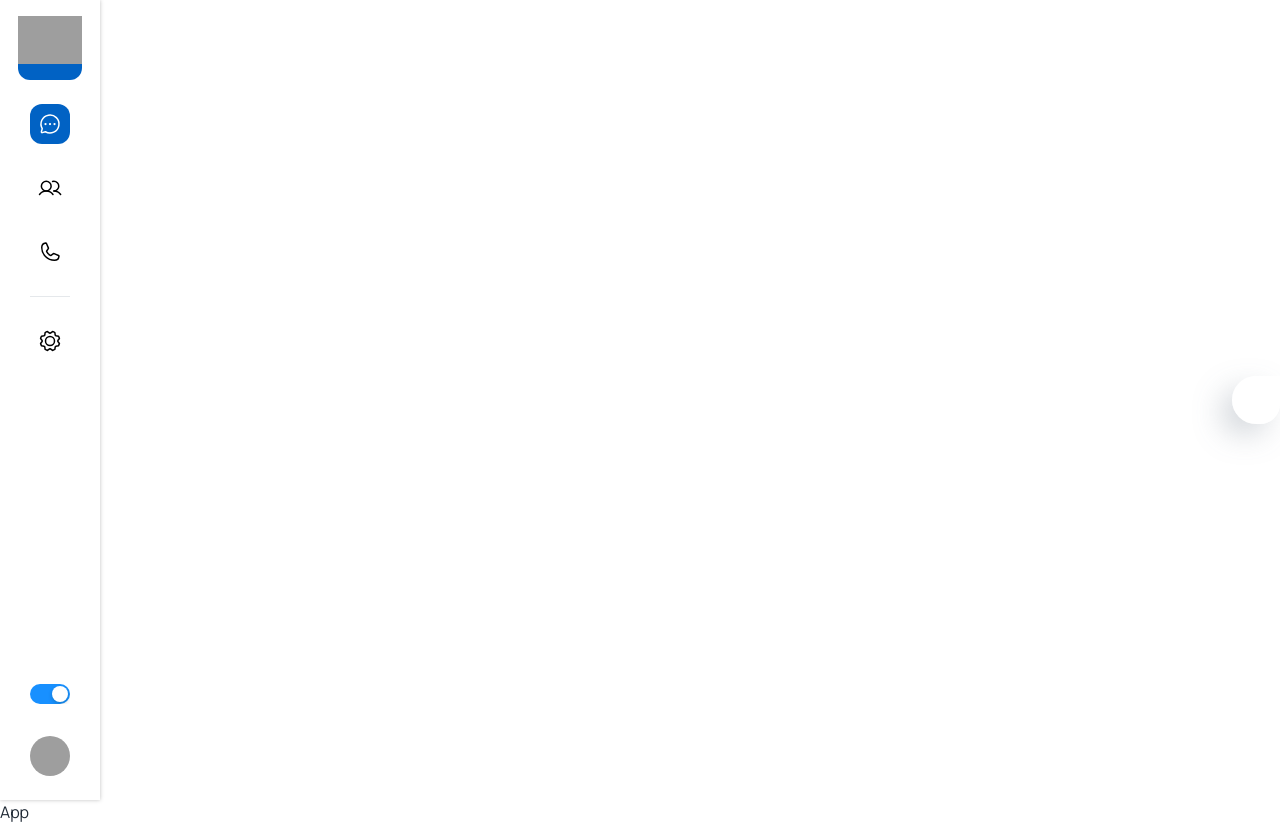
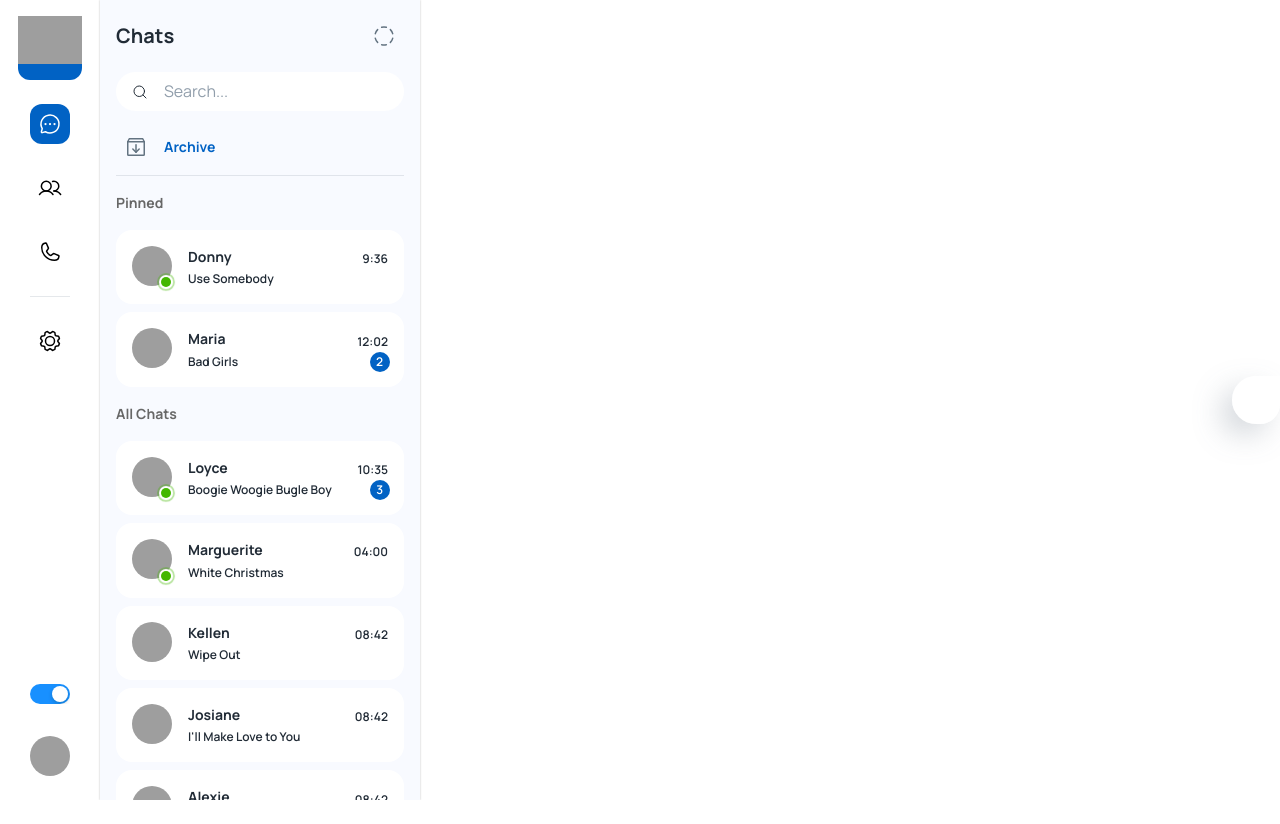
Before and after one commit to Selva-Ganesh-M/Chat_App_Client, a React (Create React App) app: page /app in a window 1280 px wide. After the commit the page ends 800 px from the top, so only its background shows below. Built offline with nearby package versions, Linux system fonts and the light colour scheme; grey boxes are pictures that could not be loaded; some icons are missing.

Commit message:
complete chats section UI

```diff
--- a/public/index.html
+++ b/public/index.html
@@ -21,17 +21,38 @@
       href="https://fonts.googleapis.com/css2?family=Manrope:wght@200;300;400;500;600;700;800&display=swap"
       rel="stylesheet"
     />
-    <!--
-      Notice the use of %PUBLIC_URL% in the tags above.
-      It will be replaced with the URL of the `public` folder during the build.
-      Only files inside the `public` folder can be referenced from the HTML.
 
-      Unlike "/favicon.ico" or "favicon.ico", "%PUBLIC_URL%/favicon.ico" will
-      work correctly both with client-side routing and a non-root public URL.
-      Learn how to configure a non-root public URL by running `npm run build`.
-    -->
+    <!-- title -->
     <title>Chat App</title>
+
+
+    <style>
+      ::-webkit-scrollbar {
+  width: 5px;
+  display: none;
+}
+
+/* Track */
+::-webkit-scrollbar-track {
+  box-shadow: inset 0 0 5px #999;
+  border-radius: 10px;
+}
+
+/* Handle */
+::-webkit-scrollbar-thumb {
+  background: rgba(0,0,0,0.2);
+  border-radius: 10px;
+}
+
+/* Handle on hover */
+::-webkit-scrollbar-thumb:hover {
+  background: #555;
+}
+    </style>
+
   </head>
+
+  <!-- body -->
   <body>
     <noscript>You need to enable JavaScript to run this app.</noscript>
     <div id="root"></div>
--- a/src/layouts/dashboard/index.js
+++ b/src/layouts/dashboard/index.js
@@ -84,6 +84,8 @@ const DashboardLayout = () => {
 
   return (
     <>
+
+      <Stack direction={"row"}>
         {/* left side bar - wrapper */}
         <Box
           padding={2}
@@ -169,6 +171,7 @@ const DashboardLayout = () => {
         {/* '''''''''''''''''''''''''''''''''''''''''''''''''''''' */}
         {/* Outlet */}
         <Outlet />
+      </Stack>
     </>
   );
 };
--- /dev/null
+++ b/src/pages/dashboard/Chats.js
@@ -0,0 +1,224 @@
+import { Box, IconButton, Stack, Typography, InputBase, Button, Divider, Avatar, Badge } from '@mui/material'
+import { ArchiveBox, CircleDashed, MagnifyingGlass } from 'phosphor-react'
+import React from 'react'
+import { styled, alpha, useTheme } from "@mui/material/styles";
+import { ChatList } from '../../data';
+import { SimpleBarStyle } from '../../components/Scrollbar';
+
+// sub-components
+
+const StyledBadge = styled(Badge)(({ theme }) => ({
+    '& .MuiBadge-badge': {
+        backgroundColor: '#44b700',
+        color: '#44b700',
+        boxShadow: `0 0 0 2px ${theme.palette.background.paper}`,
+        '&::after': {
+            position: 'absolute',
+            top: 0,
+            left: 0,
+            width: '100%',
+            height: '100%',
+            borderRadius: '50%',
+            animation: 'ripple 1.2s infinite ease-in-out',
+            border: '1px solid currentColor',
+            content: '""',
+        },
+    },
+    '@keyframes ripple': {
+        '0%': {
+            transform: 'scale(.8)',
+            opacity: 1,
+        },
+        '100%': {
+            transform: 'scale(2.4)',
+            opacity: 0,
+        },
+    },
+}));
+
+const ChatElement = ({ name, id, img, msg, time, unread, online }) => {
+    const theme = useTheme();
+    return (
+        <Box sx={{
+            width: "100%",
+            backgroundColor: theme.palette.mode === "light" ? "#fff" : theme.palette.background.default,
+            padding: 2,
+            borderRadius: 2
+        }}>
+            {/* chat container */}
+            <Stack
+                direction={"row"}
+                sx={{ height: "100%", width: "100%" }}
+                alignItems={"center"}
+                justifyContent={"space-between"}
+                spacing={2}
+            >
+                {/* group - profile + chat */}
+                <Stack direction="row" gap={2}>
+                    {/* section - profile image */}
+                    {
+                        // condition: user online? show active badge
+                        online ? (
+                            <StyledBadge
+                                overlap="circular"
+                                anchorOrigin={{ vertical: 'bottom', horizontal: 'right' }}
+                                variant="dot"
+                            >
+                                <Avatar src={img} />
+                            </StyledBadge>
+                        ) : (
+                            <Avatar src={img} />
+                        )
+                    }
+
+                    {/* section - chat */}
+                    <Stack spacing={0.3}>
+                        {/* part name */}
+                        <Typography variant={"subtitle2"} >
+                            {name}
+                        </Typography>
+                        <Typography variant={"caption"} >
+                            {msg}
+                        </Typography>
+                    </Stack>
+                </Stack>
+
+                {/* section - details */}
+                <Stack spacing={2} alignItems="center" >
+                    <Typography sx={{ fontWeight: "600" }} variant={"caption"}>
+                        {time}
+                    </Typography>
+                    <Badge color='primary' badgeContent={unread} sx={{ bottom: "5px", left: "7px" }}>
+                    </Badge>
+                </Stack>
+            </Stack>
+
+        </Box>
+    )
+}
+
+const Search = styled("div")(({ theme }) => ({
+    position: "relative",
+    borderRadius: 20,
+    backgroundColor: alpha(theme.palette.background.default, 1),
+    marginRight: theme.spacing(2),
+    marginLeft: 0,
+    width: "100%",
+}));
+
+const SearchIconWrapper = styled("div")(({ theme }) => ({
+    padding: theme.spacing(0, 2),
+    height: "100%",
+    position: "absolute",
+    pointerEvents: "none",
+    display: "flex",
+    alignItems: "center",
+    justifyContent: "center",
+}));
+
+const StyledInputBase = styled(InputBase)(({ theme }) => ({
+    color: "inherit",
+    "& .MuiInputBase-input": {
+        padding: theme.spacing(1, 1, 1, 0),
+        // vertical padding + font size from searchIcon
+        paddingLeft: `calc(1em + ${theme.spacing(4)})`,
+        width: "100%",
+    },
+}));
+
+// main-component
+const Chats = () => {
+    const theme = useTheme();
+    return (
+        // wrapper
+        <Box
+            sx={{
+                backgroundColor: theme.palette.mode === "light" ? "#F8FAFF" : theme.palette.background.paper,
+                width: 320,
+                boxShadow: "0 0 2px rgba(0, 0, 0, 0.25)"
+            }}
+        >
+            {/* container */}
+            <Stack spacing={2} sx={{ height: "100vh", padding: "16px 16px 0px" }}>
+                {/* section - header */}
+                <Stack direction={"row"} alignItems={"center"} justifyContent={"space-between"}>
+                    <Typography variant={"h5"} >
+                        Chats
+                    </Typography>
+                    <IconButton>
+                        <CircleDashed />
+                    </IconButton>
+                </Stack>
+
+                {/* section - search */}
+                <Stack>
+                    <Search>
+                        <SearchIconWrapper>
+                            <MagnifyingGlass sx={{ color: "#709CE6" }} />
+                        </SearchIconWrapper>
+                        <StyledInputBase placeholder='Search...' />
+                    </Search>
+                </Stack>
+
+
+
+                {/* section - archives header group */}
+                <Stack spacing={1}>
+                    {/* part - archives header */}
+                    <Stack direction={"row"} alignItems={"center"}>
+                        <IconButton>
+                            <ArchiveBox />
+                        </IconButton>
+                        <Button>Archive</Button>
+                    </Stack>
+
+                    {/* part - divider */}
+                    <Divider orientation='horizontal' sx={{ width: "100%" }} />
+                </Stack>
+
+                {/* wrapper: pinned + public messages */}
+                <Stack spacing={2} sx={{ flexGrow: 1, overflowY: "scroll", height: "100%" }}>
+                    {/* custom scroll bar */}
+                    {/* <SimpleBarStyle timeout={500} clickOnTrack={false}> */}
+                    {/* section - pinned messages */}
+                    <Stack direction={"column"} spacing={2}>
+                        {/* title */}
+                        <Typography variant={"subtitle2"} sx={{ color: "#676767" }}>
+                            Pinned
+                        </Typography>
+
+                        <Stack spacing={1}>
+                            {
+                                ChatList.filter(item => item.pinned).map(item => (
+                                    <ChatElement {...item} />
+                                ))
+                            }
+                        </Stack>
+                    </Stack>
+
+                    {/* section - public messages */}
+                    <Stack direction={"column"} spacing={2} pb={2}>
+                        {/* title */}
+                        <Typography variant={"subtitle2"} sx={{ color: "#676767" }}>
+                            All Chats
+                        </Typography>
+
+                        <Stack spacing={1}>
+                            {
+                                ChatList.filter(item => !item.pinned).map(item => (
+                                    <ChatElement {...item} />
+                                ))
+                            }
+                        </Stack>
+                    </Stack>
+                    {/* </SimpleBarStyle> */}
+                </Stack>
+
+
+            </Stack>
+
+        </Box>
+    )
+}
+
+export default Chats
--- a/src/pages/dashboard/GeneralApp.js
+++ b/src/pages/dashboard/GeneralApp.js
@@ -1,10 +1,11 @@
 import React from "react";
+import Chats from "./Chats";
 
 const GeneralApp = () => {
 
   return (
     <>
-      App
+      <Chats />
     </>
   );
 };
```
Lines whose indentation alone changed are shown as unchanged.
